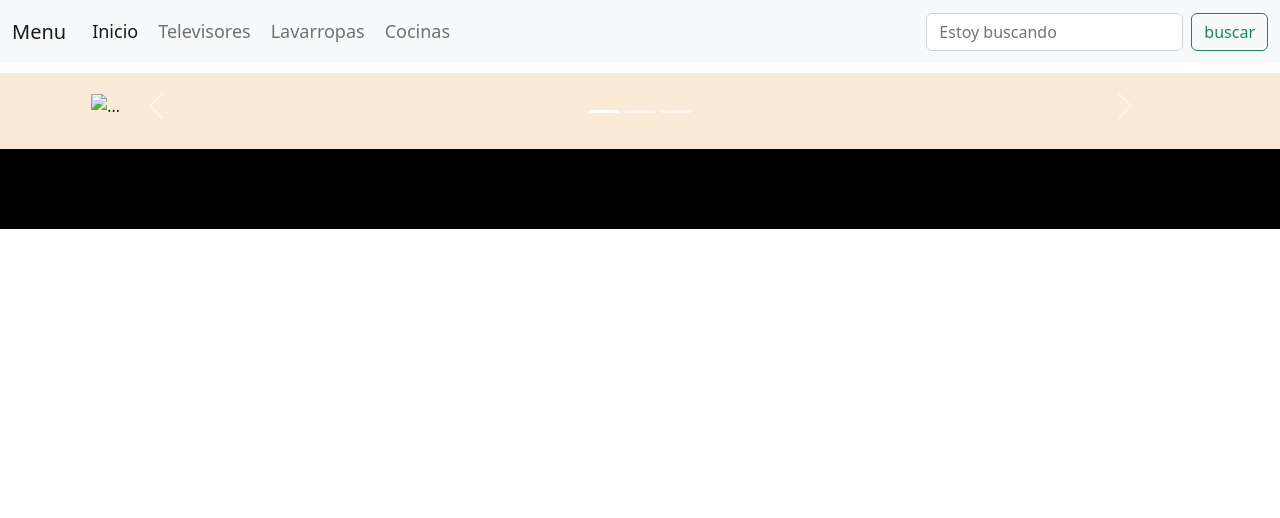
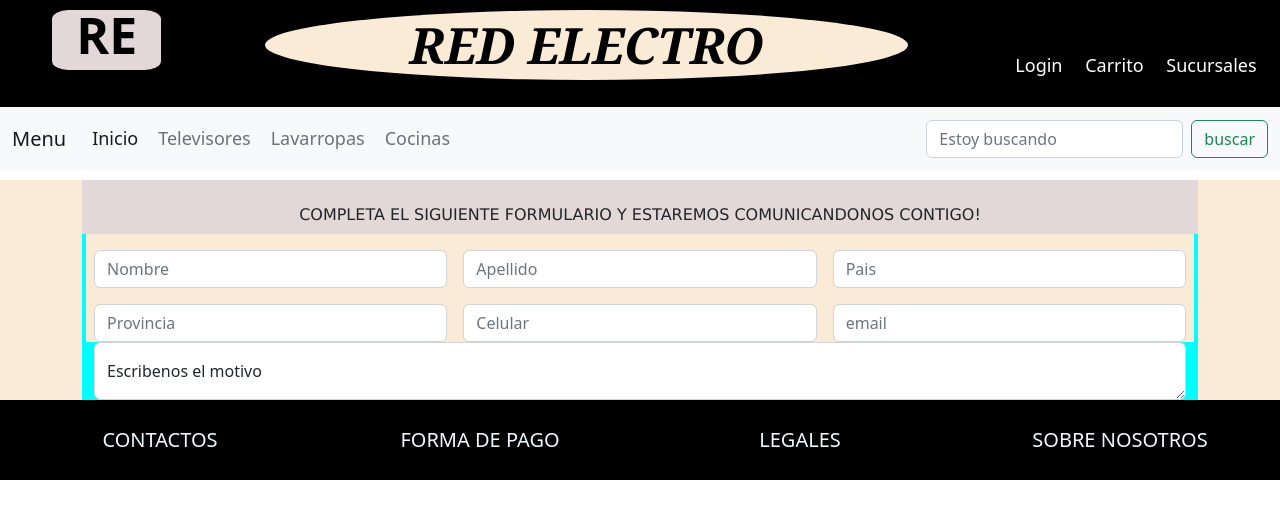
Before and after one commit to Federico-Valenzuela/PF-VALENZUELA, a plain HTML site: page pages/contacto.html in a window 1280 px wide. Drawn offline with nearby package versions, Linux system fonts and the light colour scheme; files that its build step writes are made by us from their sources.

Commit message:
comienzo de bots a pag contactos

```diff
--- a/css/style.css
+++ b/css/style.css
@@ -170,6 +170,17 @@ p{
 
    }
 
+   /* pagina contacto */
+   #titulo-contacto{
+      font-size: 16px;
+   }
+   #contenedor-comtactos{
+      background-color: aqua;
+   }
+   #ge{
+      background-color: antiquewhite;
+   }
+
    /* media query */
    @media (max-width: 768px){
        #re{
--- a/pages/contacto.html
+++ b/pages/contacto.html
@@ -7,24 +7,36 @@
     <title>Document</title>
     <link href="https://cdn.jsdelivr.net/npm/bootstrap@5.2.3/dist/css/bootstrap.min.css" rel="stylesheet" integrity="sha384-rbsA2VBKQhggwzxH7pPCaAqO46MgnOM80zW1RWuH61DGLwZJEdK2Kadq2F9CUG65" crossorigin="anonymous">
 
-    <link rel="stylesheet" href="./css/style.css">
+    <link rel="stylesheet" href="../css/style.css">
 </head>
 <body>
+
+
   <header>
     <div class="container-fluid">
-            <div class="row">
-                <div class="col-4">
-                    <div class="box"></div>
+      <div class="row" id="header">
+          <div class="col- col-xl-2">
+              <div class="box-header"><p id="re">RE</p></div>
           </div>
-                <div class="col-4">
-                    <div class="box"></div>
+          <div class="col- col-xl-7">
+            <div class="box-header" id="box-header-titulo"><p id="red-electro">RED ELECTRO</p></div>
           </div>
-                <div class="col-4">
-                    <div class="box"></div>
+            <div class="col- col-xl-3">
+            <div class="box-header-inicio">
+
+                <ul id="inicio-header">
+                  <li><a href=""></a>Login</li>
+                  <li><a href=""></a>Carrito</li>
+                  <li><a href=""></a>Sucursales</li>
+                </ul>
+
+            </div>
+          </div>
+        </div>
+      </div>
     </div>
 
-            </div>
-            <div class="row">
+          <div class="row" id="div-nav">
               <nav class="navbar navbar-expand-lg bg-light">
                   <div class="container-fluid">
                     <a class="navbar-brand" href="#">Menu</a>
@@ -60,88 +72,66 @@
   </header>
 
 
+
     <main>
-        <div id="carouselExampleIndicators" class="carousel slide" data-bs-ride="true">
-            <div class="carousel-indicators">
-              <button type="button" data-bs-target="#carouselExampleIndicators" data-bs-slide-to="0" class="active" aria-current="true" aria-label="Slide 1"></button>
-              <button type="button" data-bs-target="#carouselExampleIndicators" data-bs-slide-to="1" aria-label="Slide 2"></button>
-              <button type="button" data-bs-target="#carouselExampleIndicators" data-bs-slide-to="2" aria-label="Slide 3"></button>
-            </div>
-            <div class="carousel-inner">
-              <div class="carousel-item active">
-                <img class="img-carrusel" src="./images/carrusel1.jpg" class="d-block w-100" alt="...">
-              </div>
-              <div class="carousel-item">
-                <img class="img-carrusel" src="./images/carrusel2.jpg" class="d-block w-100" alt="...">
-              </div>
-              <div class="carousel-item">
-                <img class="img-carrusel" src="./images/carrusel3.jpg" class="d-block w-100" alt="...">
+      <div class="container">
+        <div class="row" id="main"></div>
+        <div class="col-12">
+          <div class="box-titulo-fp">
+            <H1 id="titulo-contacto">Completa el siguiente formulario y estaremos comunicandonos contigo!</H1>
           </div>
       </div>
-            <button class="carousel-control-prev" type="button" data-bs-target="#carouselExampleIndicators" data-bs-slide="prev">
-              <span class="carousel-control-prev-icon" aria-hidden="true"></span>
-              <span class="visually-hidden">Previous</span>
-            </button>
-            <button class="carousel-control-next" type="button" data-bs-target="#carouselExampleIndicators" data-bs-slide="next">
-              <span class="carousel-control-next-icon" aria-hidden="true"></span>
-              <span class="visually-hidden">Next</span>
-            </button>
+      <div class="container" id="contenedor-comtactos">
+
+        <div class="row g-3" id="ge">
+          <div class="col-sm-4">
+            <input type="text" class="form-control" placeholder="Nombre" aria-label="Nombre">
           </div>
-        <div class="container-fluid">
-            <div class="row" id="prod-destacados">
-                <div class="col-2">
-                    <div class="box"></div>
+          <div class="col-sm-4">
+            <input type="text" class="form-control" placeholder="Apellido" aria-label="Apellido">
           </div>
-                <div class="col-2">
-                  <div class="box"></div>
+          <div class="col-sm-4">
+            <input type="text" class="form-control" placeholder="Pais" aria-label="Pais">
           </div>
-                  <div class="col-2">
-                  <div class="box"></div>
+          <div class="col-sm-4">
+            <input type="text" class="form-control" placeholder="Provincia" aria-label="Provincia">
           </div>
-                  <div class="col-2">
-                  <div class="box"></div>
+          <div class="col-sm-4">
+            <input type="text" class="form-control" placeholder="Celular" aria-label="Celular">
           </div>
-                <div class="col-2">
-                  <div class="box"></div>
+          <div class="col-sm-4">
+            <input type="text" class="form-control" placeholder="email" aria-label="email">
           </div>
-                <div class="col-2">
-                  <div class="box"></div>
         </div>
-                  <div class="col-2">
-                  <div class="box"></div>
-                </div>
-                  <div class="col-2">
-                  <div class="box"></div>
-                </div>
-                <div class="col-2">
-                  <div class="box"></div>
-                </div>
-                <div class="col-2">
-                  <div class="box"></div>
-                </div>
-                <div class="col-2">
-                  <div class="box"></div>
-               </div>
-                <div class="col-2">
-                  <div class="box"></div>
-               </div>
-
+        <div class="form-floating">
+          <textarea class="form-control" placeholder="Leave a comment here" id="floatingTextarea"></textarea>
+          <label for="floatingTextarea">Escribenos el motivo</label>
         </div>
       </div>
     </main>
+
+
     <footer>
       <div class="container-fluid">
         <div class="row" id="footer">
-            <div class="col-3">
-                <div class="box-footer"></div>
+            <div class="col-6 col-xl-3">
+                <div class="box-footer"><p><a href="./pages/contacto.html">Contactos</a></p></div>
             </div>
-            <div class="col-3">
-              <div class="box-footer"></div>
+            <div class="col-6 col-xl-3">
+              <div class="box-footer"><p><a href="./pages/formaDePago.html">Forma de Pago</a></p></div>
             </div>
-              <div class="col-3">
-              <div class="box-footer"></div>
+              <div class="col-6 col-xl-3">
+              <div class="box-footer"><p><a href="./pages/legales.html">legales</a></p></div>
             </div>
-              <div class="col-3">
-              <div class="box-footer"></div>
+              <div class="col-6 col-xl-3">
+              <div class="box-footer"><p><a href="./pages/sobreNosotros.html">Sobre Nosotros</a></p></div>
             </div>
     </footer>
+
+
+
+
+    <script src="https://cdn.jsdelivr.net/npm/@popperjs/core@2.11.6/dist/umd/popper.min.js" integrity="sha384-oBqDVmMz9ATKxIep9tiCxS/Z9fNfEXiDAYTujMAeBAsjFuCZSmKbSSUnQlmh/jp3" crossorigin="anonymous"></script>
+    <script src="https://cdn.jsdelivr.net/npm/bootstrap@5.2.3/dist/js/bootstrap.min.js" integrity="sha384-cuYeSxntonz0PPNlHhBs68uyIAVpIIOZZ5JqeqvYYIcEL727kskC66kF92t6Xl2V" crossorigin="anonymous"></script>
+</body>
+</html>
```
Lines whose indentation alone changed are shown as unchanged.
